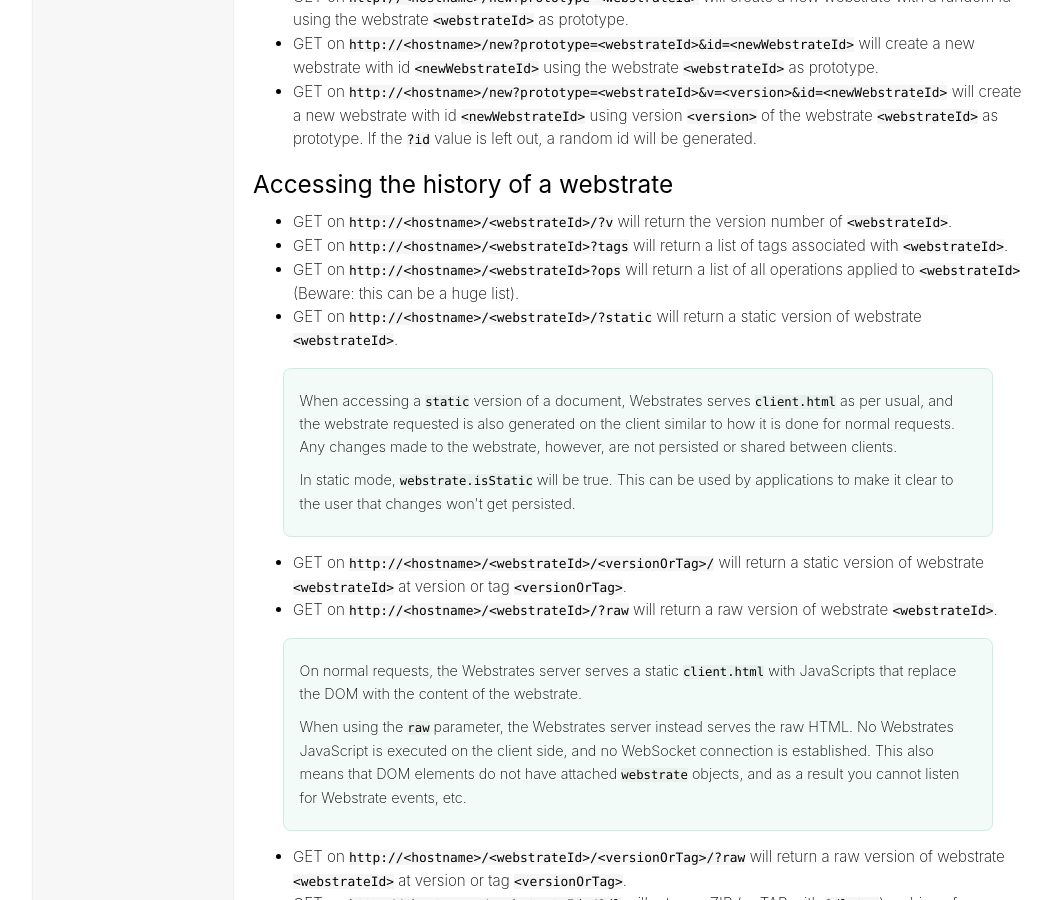
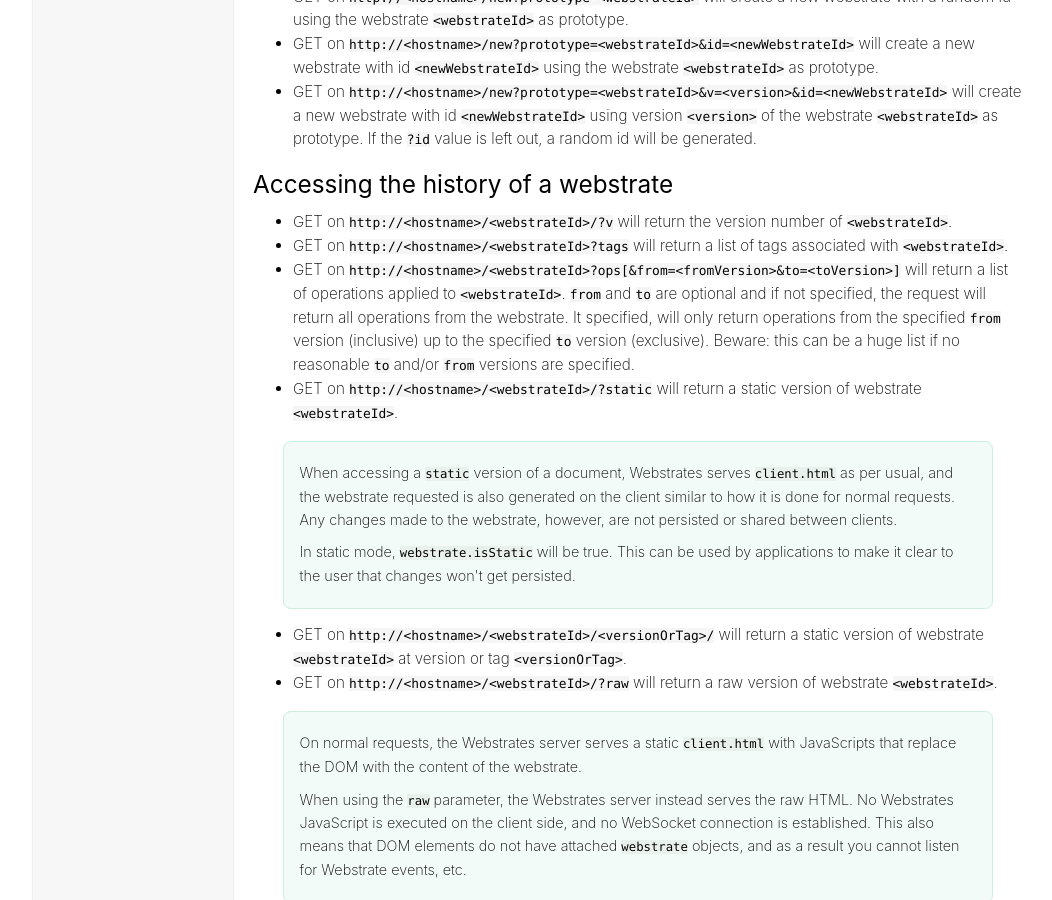
Before and after one commit to Webstrates/webstrates.github.io, a Jekyll site: the page built from _posts/2017-07-05-http-api.md, in a window 1280 px wide and 900 px high, scrolled down 1421 px. Shown: the whole window, without its empty margins (107-1159 px from the left). Built offline with Jekyll 4.4.1, drawn with Linux system fonts in a browser that asks for light colours; comment, search, counter and statistics services are not loaded.

Commit message:
Added documentation for `to` and `from` parameters on `?ops` in HTTP API page.

```diff
--- a/_posts/2017-07-05-http-api.md
+++ b/_posts/2017-07-05-http-api.md
@@ -72,8 +72,12 @@
 * GET on `http://<hostname>/<webstrateId>/?v` will return the version number of `<webstrateId>`.
 * GET on `http://<hostname>/<webstrateId>?tags` will return a list of tags associated with
 `<webstrateId>`.
-* GET on `http://<hostname>/<webstrateId>?ops` will return a list of all operations applied to
-`<webstrateId>` (Beware: this can be a huge list).
+* GET on `http://<hostname>/<webstrateId>?ops[&from=<fromVersion>&to=<toVersion>]` will return a
+	list of operations applied to `<webstrateId>`. `from` and `to` are optional and if not specified,
+	the request will return all operations from the webstrate. It specified, will only return
+	operations from the specified `from` version (inclusive) up to the specified `to` version
+	(exclusive). Beware: this can be a huge list if no reasonable `to` and/or `from` versions are
+	specified.
 * GET on `http://<hostname>/<webstrateId>/?static` will return a static version of webstrate
 `<webstrateId>`.
 
```
